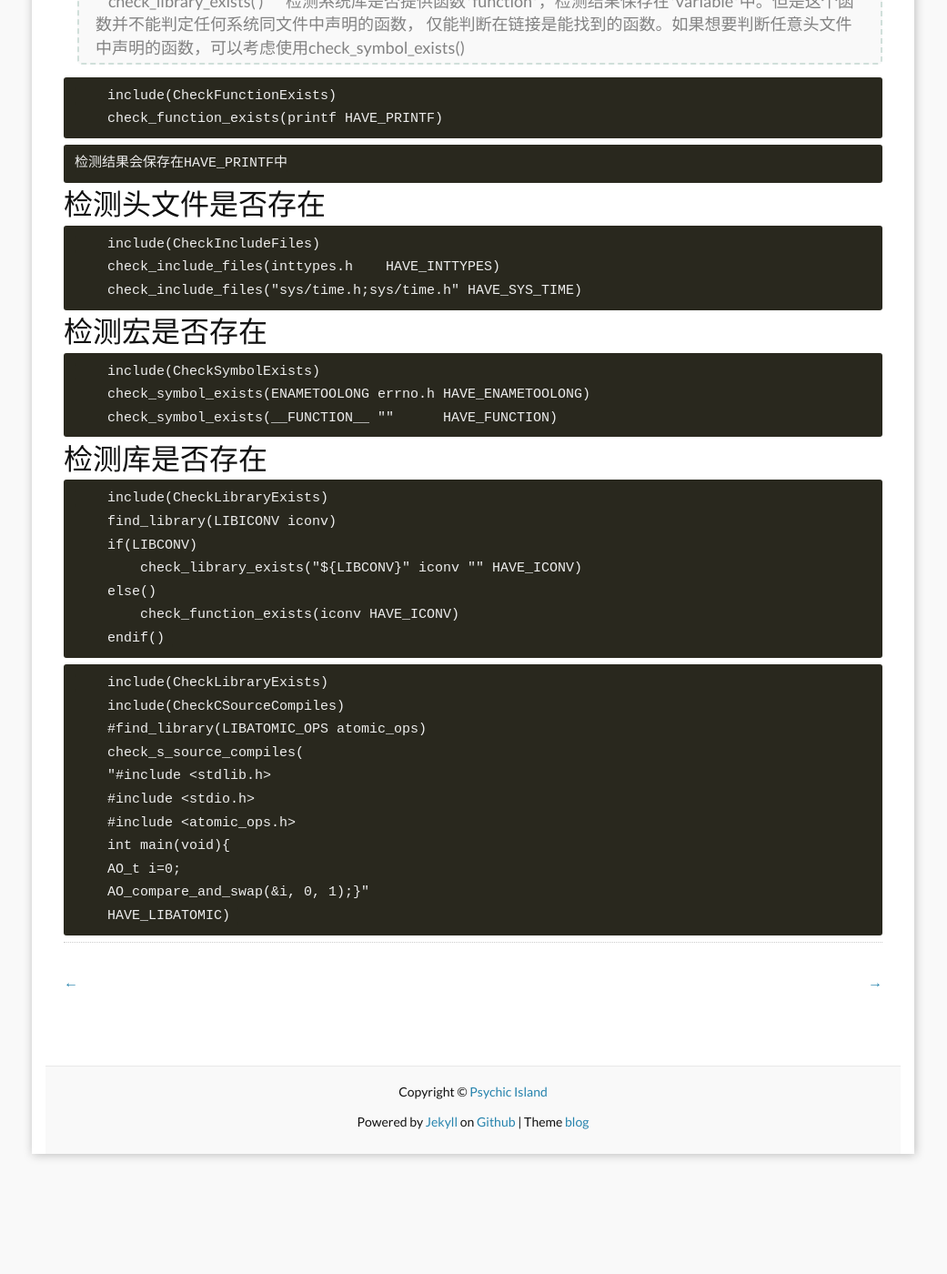
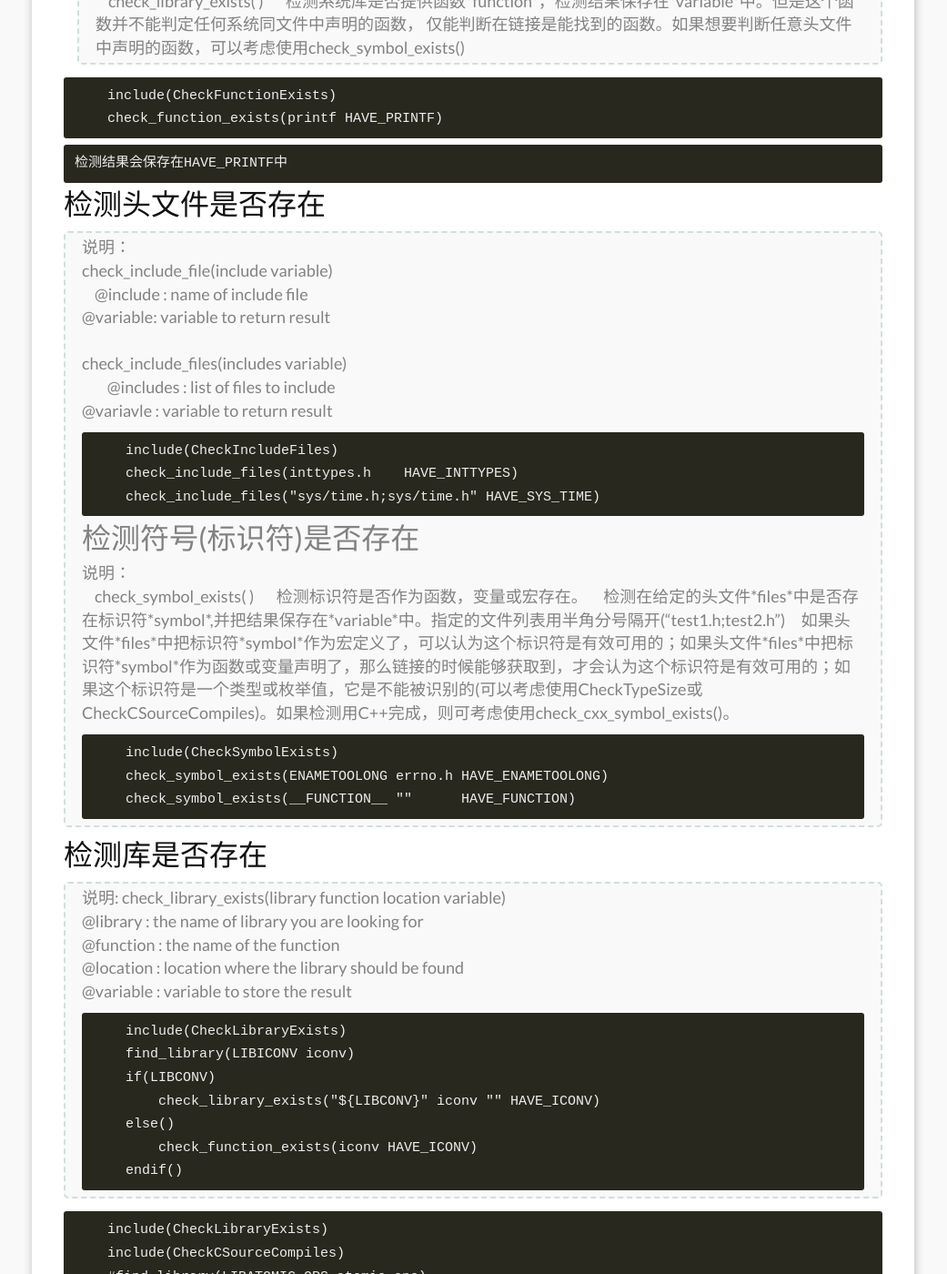
Before and after one commit to monkcage/blog, a Jekyll site: the page built from _posts/cmake/2018-03-29-cmake-02-modules.md, in a window 1280 px wide and 1400 px high, scrolled down 442 px. Shown: the whole window at 91% size, without its empty margins (120-1161 px from the left). Built offline with Jekyll 4.4.1, drawn with Linux system fonts in a browser that asks for light colours; before the commit the page ends 1740 px from its top, so only the background shows below that; some of the changed text lies outside the part shown.

Commit message:
Update 2018-03-29-cmake-02-modules.md

`````diff
--- a/_posts/cmake/2018-03-29-cmake-02-modules.md
+++ b/_posts/cmake/2018-03-29-cmake-02-modules.md
@@ -18,18 +18,38 @@ tags: [cmake]
     检测结果会保存在HAVE_PRINTF中
 
 ## 检测头文件是否存在
+> 说明：
+>     check_include_file(include variable)
+>         @include : name of include file
+>         @variable: variable to return result
+>
+>     check_include_files(includes variable)
+>         @includes : list of files to include
+>         @variavle : variable to return result
 ```
     include(CheckIncludeFiles)
     check_include_files(inttypes.h    HAVE_INTTYPES)
     check_include_files("sys/time.h;sys/time.h" HAVE_SYS_TIME)
 ```
-## 检测宏是否存在
+## 检测符号(标识符)是否存在
+> 说明：
+>     check_symbol_exists(<symbol> <files> <variable>)
+>     检测标识符是否作为函数，变量或宏存在。
+>     检测在给定的头文件*files*中是否存在标识符*symbol*,并把结果保存在*variable*中。指定的文件列表用半角分号隔开(“test1.h;test2.h”)
+>     如果头文件*files*中把标识符*symbol*作为宏定义了，可以认为这个标识符是有效可用的；如果头文件*files*中把标识符*symbol*作为函数或变量声明了，那么链接的时候能够获取到，才会认为这个标识符是有效可用的；如果这个标识符是一个类型或枚举值，它是不能被识别的(可以考虑使用CheckTypeSize或CheckCSourceCompiles)。如果检测用C++完成，则可考虑使用check_cxx_symbol_exists()。
 ```
     include(CheckSymbolExists)
     check_symbol_exists(ENAMETOOLONG errno.h HAVE_ENAMETOOLONG)
     check_symbol_exists(__FUNCTION__ ""      HAVE_FUNCTION)
 ```
+
 ## 检测库是否存在
+> 说明:
+>     check_library_exists(library function location variable)
+>     @library  : the name of library you are looking for
+>     @function : the name of the function
+>     @location : location where the library should be found
+>     @variable : variable to store the result
 ```
     include(CheckLibraryExists)
     find_library(LIBICONV iconv)
@@ -53,3 +73,7 @@ tags: [cmake]
     AO_compare_and_swap(&i, 0, 1);}"
     HAVE_LIBATOMIC)
 ````
+
+## AddFileDependencies
+    add_file_dependencies(source_file depend_files...)
+    为给定的源文件添加依赖文件
`````
